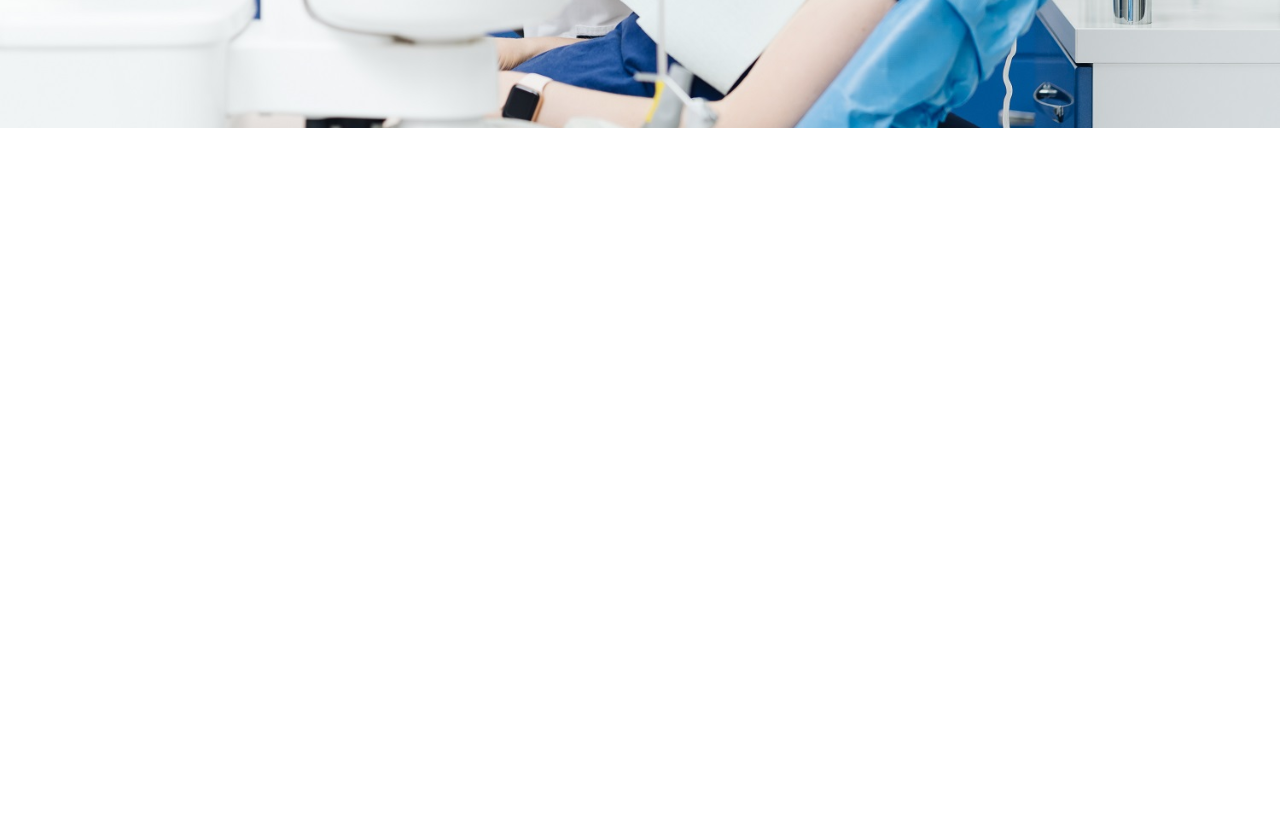
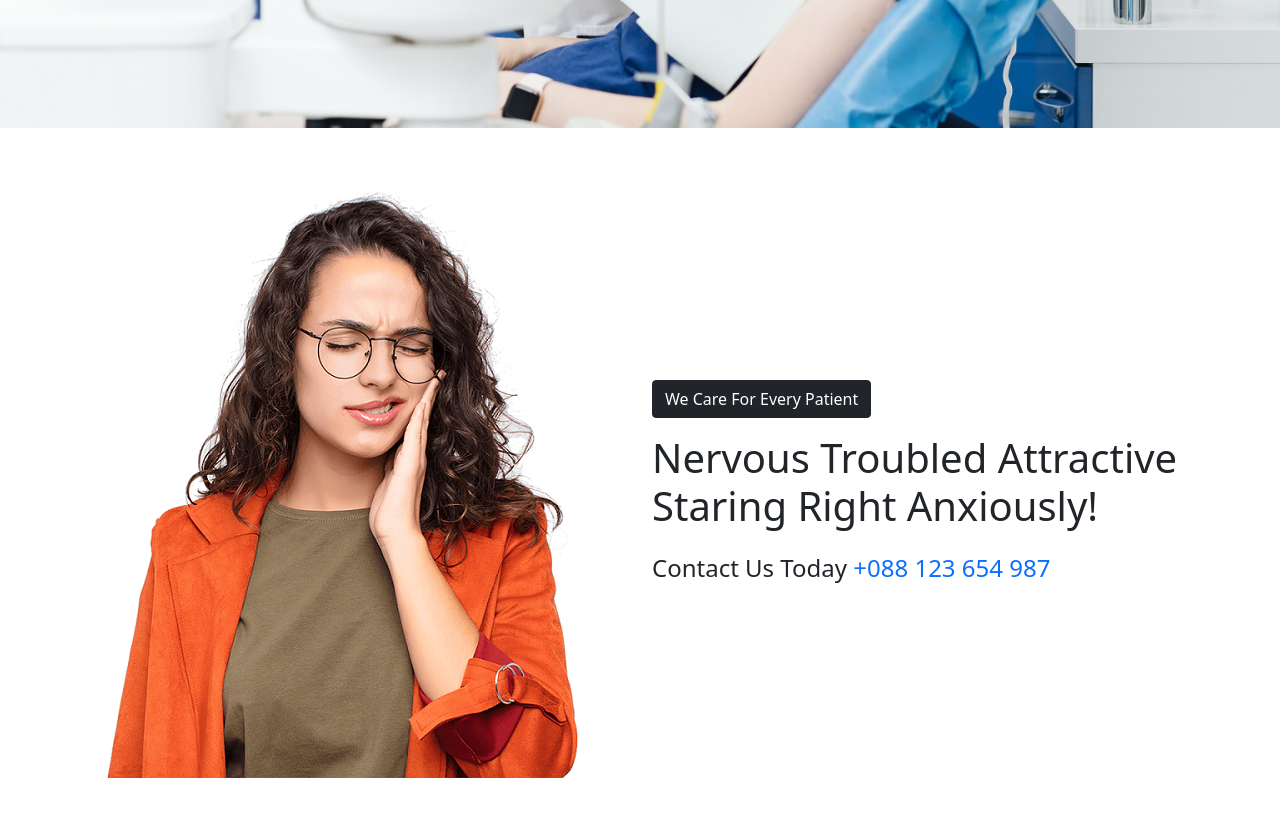
Before and after one commit to taseenbappi/denta, a React (Create React App) app: page / in a window 1280 px wide. Shown: the part 720-1536 px from the top of the page. Before the commit the page ends 848 px from the top, so only its background shows below. Built offline with nearby package versions, Linux system fonts and the light colour scheme.

Commit message:
overview added

```diff
--- a/src/Pages/Home/Home/Home.js
+++ b/src/Pages/Home/Home/Home.js
@@ -1,6 +1,7 @@
 import React from 'react';
 import Header from '../../Shared/Header/Header';
 import Banner from '../Banner/Banner';
+import Overview from '../Overview/Overview';
 import './Home.css';
 
 const Home = () => {
@@ -8,6 +9,7 @@ const Home = () => {
         <div>
             <Header></Header>
             <Banner></Banner>
+            <Overview></Overview>
         </div>
     );
 };
--- /dev/null
+++ b/src/Pages/Home/Overview/Overview.css
@@ -0,0 +1,8 @@
+@import url('https://fonts.googleapis.com/css2?family=Poppins:wght@900&display=swap');
+
+.title{
+
+    font-family: 'Poppins', sans-serif;
+    color: rgb(2, 2, 24);
+    font-size: 50px;
+}
--- /dev/null
+++ b/src/Pages/Home/Overview/Overview.js
@@ -0,0 +1,23 @@
+import React from 'react';
+import overviewImg from '../../../images/overview/overview.png';
+
+const Overview = () => {
+    return (
+        <div className='py-5 container-fluid'>
+
+            <div className="row p-3 justify-content-center align-items-center">
+                <div className="col-lg-6 col-md-6 col-sm-12 col-12 ">
+                    <img src={overviewImg} alt="" />
+                </div>
+                <div className="col-lg-6 col-md-6 col-sm-12 col-12 text-start ">
+                    <button className="btn btn-dark"> We Care For Every Patient</button>
+                    <h1 className="title py-3">Nervous Troubled Attractive Staring Right Anxiously!</h1>
+                    <h4>Contact Us Today <span className="text-primary">+088 123 654 987</span></h4>
+                </div>
+
+            </div>
+        </div>
+    );
+};
+
+export default Overview;
```
